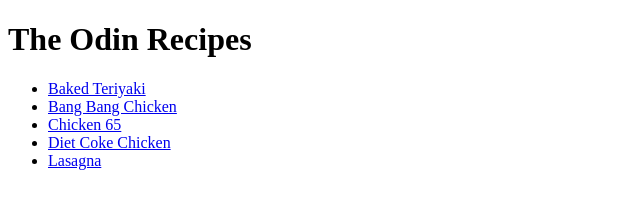
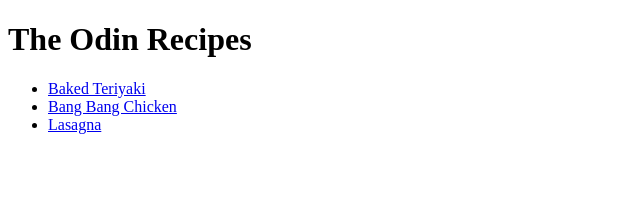
Before and after one commit to MoayadGhazzawi/odin-recipes, a plain HTML site: page index.html in a window 1280 px wide. Shown: the whole page, without its empty margins (0-640 px from the left). Drawn offline with Linux system fonts and the light colour scheme.

Commit message:
Editing index.html

```diff
--- a/index.html
+++ b/index.html
@@ -10,8 +10,6 @@
     <ul>
         <li><a href="./recipes/bakedTeriyaki.html">Baked Teriyaki</a></li>
         <li><a href="./recipes/bangBangChicken.html">Bang Bang Chicken</a></li>
-        <li><a href="./recipes/chicken65.html">Chicken 65</a></li>
-        <li><a href="./recipes/dietCokeChicken.html">Diet Coke Chicken</a></li>
         <li><a href="./recipes/lasagna.html">Lasagna</a></li>
     </ul>
 </body>
```
